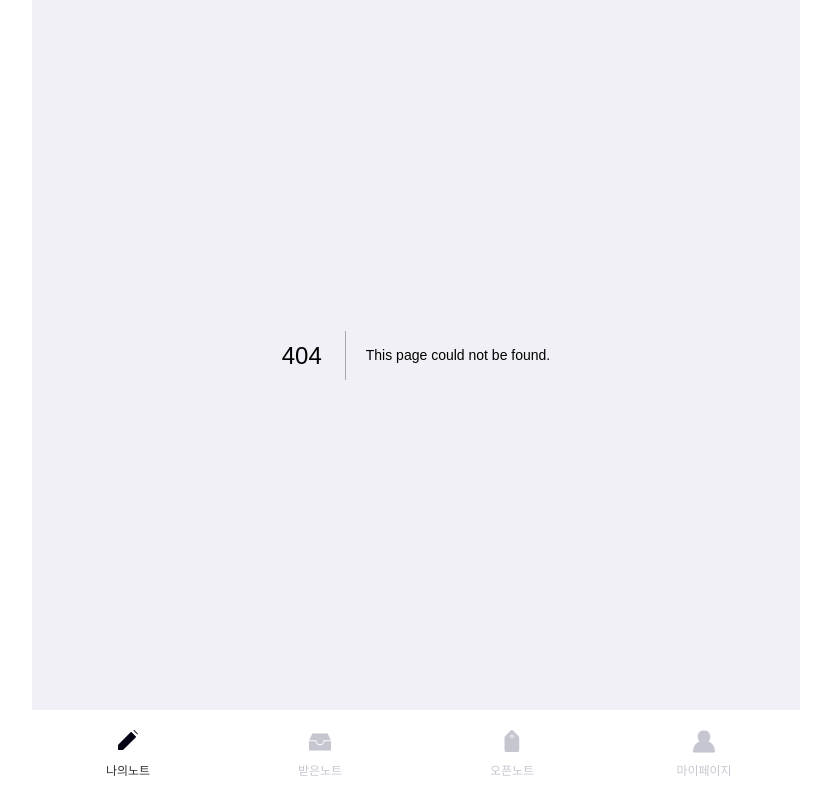
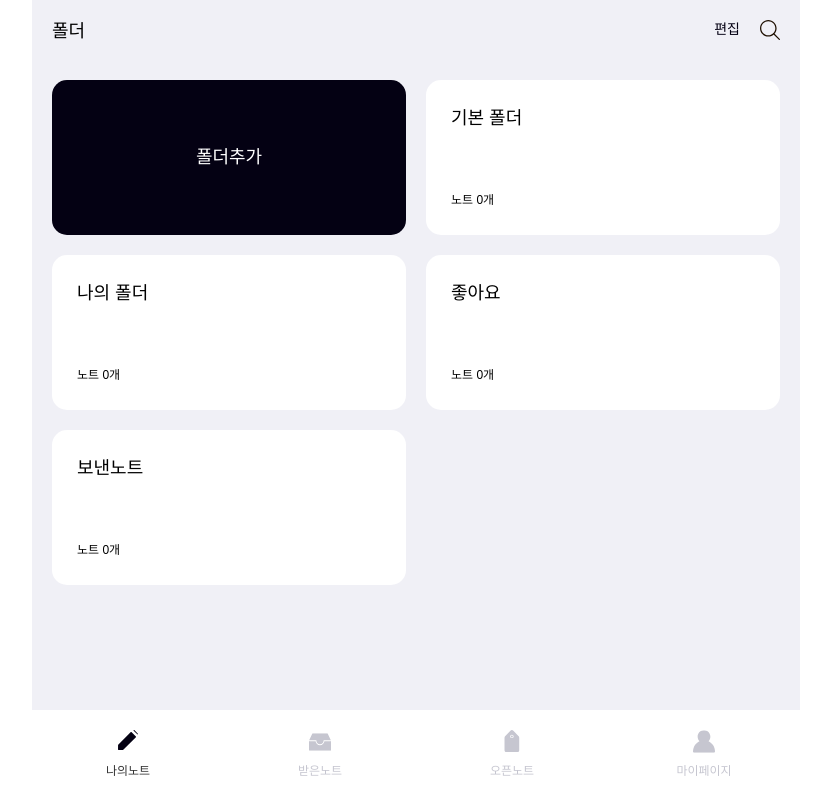
Before and after one commit to wavynote/wavynote, a Next.js app in the folder frontend/: page /folder in a window 1280 px wide. Before the commit this address had no page. Shown: the whole page, without its empty margins (224-1055 px from the left). Built offline with nearby package versions, Linux system fonts and the light colour scheme.

Commit message:
feat: folder 페이지 마크업 및 스타일 추가

```diff
--- /dev/null
+++ b/frontend/src/app/folder/page.module.scss
@@ -0,0 +1 @@
+// @import '@/app/assets/scss/style.scss';
--- /dev/null
+++ b/frontend/src/app/folder/page.tsx
@@ -0,0 +1,48 @@
+import IconBtn from "@/components/IconBtn";
+import TextBtn from "@/components/TextBtn";
+import FolderBtn from "@/components/FolderBtn";
+
+
+import styles from "./page.module.scss";
+import "@/assets/scss/style.scss";
+
+import Link from "next/link";
+
+export default function HomePage() {
+  return (
+    <div className="contentMin">
+      <div className="">
+        <section>
+          <header className="header">
+            <div className="titleWrap">
+              <h2>폴더</h2>
+            </div>
+            <div className="headerBtnWrap">
+              <TextBtn name="편집" type="light"></TextBtn>
+              <IconBtn name="" type="search"></IconBtn>
+            </div>
+          </header>
+        </section>
+        <section className="bgScroll">
+          <ul className="folderWrap">
+            <li className="folderMin">
+              <FolderBtn name="폴더추가" type="dark"></FolderBtn>
+            </li>
+            <li className="folderMin">
+              <FolderBtn name="기본 폴더" type="light"></FolderBtn>
+            </li>
+            <li className="folderMin">
+              <FolderBtn name="나의 폴더" type="light"></FolderBtn>
+            </li>
+            <li className="folderMin">
+              <FolderBtn name="좋아요" type="light"></FolderBtn>
+            </li>
+            <li className="folderMin">
+              <FolderBtn name="보낸노트" type="light"></FolderBtn>
+            </li>
+          </ul>
+        </section>
+      </div>
+    </div>
+  );
+}
--- /dev/null
+++ b/frontend/src/components/FolderBtn.tsx
@@ -0,0 +1,24 @@
+type FolderType = "light" | "dark" ;
+
+interface FolderProps {
+  name: string;
+  type: FolderType;
+}
+
+function getTheme(type: FolderType) {
+  switch (type) {
+    case "light":
+      return "light";
+    case "dark":
+      return "dark";
+  }
+}
+
+export default function FolderBtn({ name, type = "light", ...rest }: FolderProps) {
+  return (
+    <div className={`FolderBtn ${getTheme(type)}`} {...rest}>
+      {name}
+      <p>노트 <span>0</span>개</p>
+    </div>
+  );
+}
```
